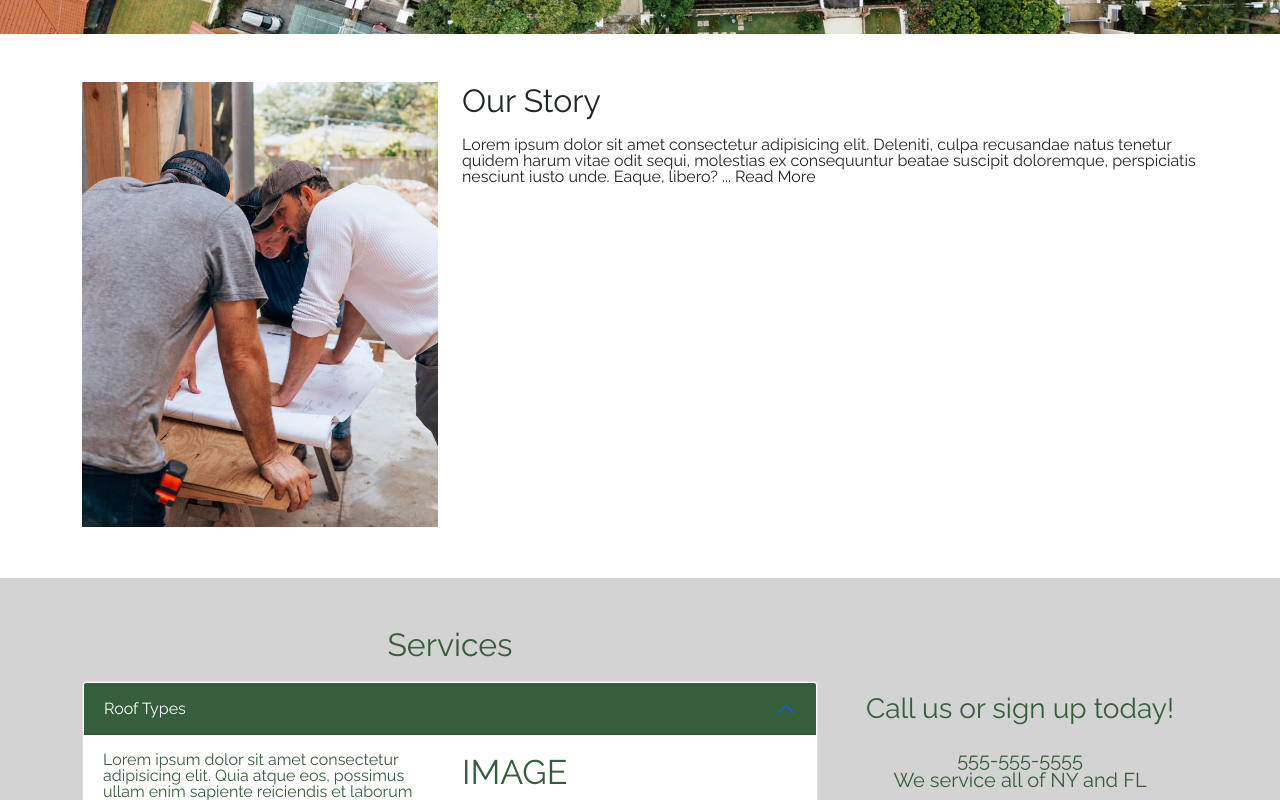
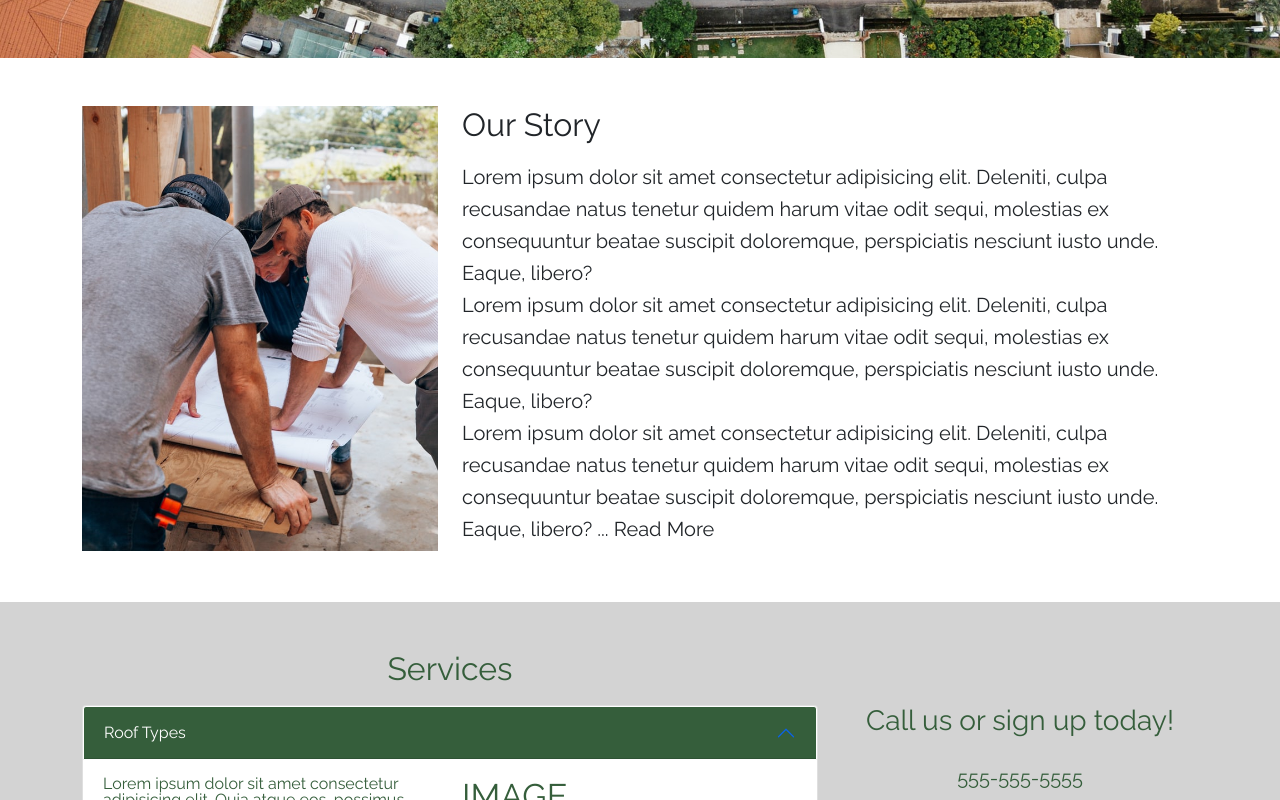
Before and after one commit to tmcfadden7/mcpadden-roofing-react-app, a React (Create React App) app: page / in a window 1280 px wide. Shown: the part 1700-2500 px from the top of the page. Built offline with nearby package versions, Linux system fonts and the light colour scheme.

Commit message:
add line height to p element, change id to class

```diff
--- a/src/App.css
+++ b/src/App.css
@@ -105,6 +105,10 @@ h2 {
 
 h3 {
 	font-size: 1.5rem;
+}
+
+p {
+	line-height: 1.6em;
 }
 
 nav ul {
@@ -231,7 +235,7 @@ header nav a:hover {
 	border: 1px solid #355e3b;
 }
 
-#parallax-jumbo {
+.parallax-jumbo {
 	min-height: 600px;
 
 	/* Create the parallax scrolling effect */
--- a/src/App.js
+++ b/src/App.js
@@ -14,7 +14,7 @@ function App() {
 			<Header />
 			<Jumbotron bgImg={bgImg1} />
 			<CallToAction />
-			<Jumbotron bgImg={bgImg2} bgImgId2={'parallax-jumbo'} />
+			<Jumbotron bgImg={bgImg2} bgImgClass={'parallax-jumbo'} />
 			<AboutUsSection />
 			<Services />
 			<Footer />
--- a/src/components/AboutUsSection.js
+++ b/src/components/AboutUsSection.js
@@ -15,7 +15,19 @@ function AboutUsSection() {
 						</div>
 						<div className='col-12 col-md-8'>
 							<h2 className='h2 mb-3'>Our Story</h2>
-							<p>
+							<p className='lead'>
+								Lorem ipsum dolor sit amet consectetur adipisicing elit.
+								Deleniti, culpa recusandae natus tenetur quidem harum vitae odit
+								sequi, molestias ex consequuntur beatae suscipit doloremque,
+								perspiciatis nesciunt iusto unde. Eaque, libero?
+							</p>
+							<p className='lead'>
+								Lorem ipsum dolor sit amet consectetur adipisicing elit.
+								Deleniti, culpa recusandae natus tenetur quidem harum vitae odit
+								sequi, molestias ex consequuntur beatae suscipit doloremque,
+								perspiciatis nesciunt iusto unde. Eaque, libero?
+							</p>
+							<p className='lead'>
 								Lorem ipsum dolor sit amet consectetur adipisicing elit.
 								Deleniti, culpa recusandae natus tenetur quidem harum vitae odit
 								sequi, molestias ex consequuntur beatae suscipit doloremque,
--- a/src/components/Jumbotron.js
+++ b/src/components/Jumbotron.js
@@ -1,11 +1,10 @@
 import React from 'react';
 
-export const Jumbotron = ({ bgImg, bgImgId2 }) => {
+export const Jumbotron = ({ bgImg, bgImgClass }) => {
 	return (
 		<>
 			<section
-				className='jumbotron'
-				id={bgImgId2}
+				className={`jumbotron ${bgImgClass}`}
 				style={{ backgroundImage: `url(${bgImg})` }}
 			></section>
 		</>
```
